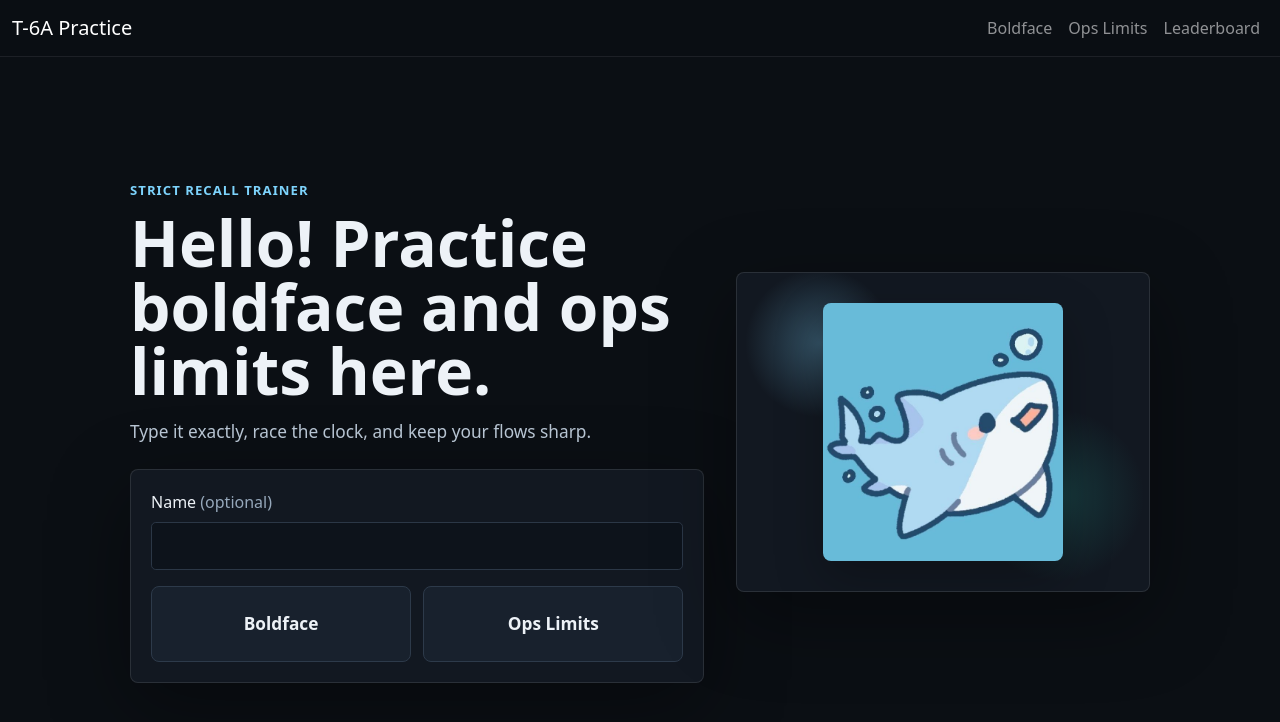
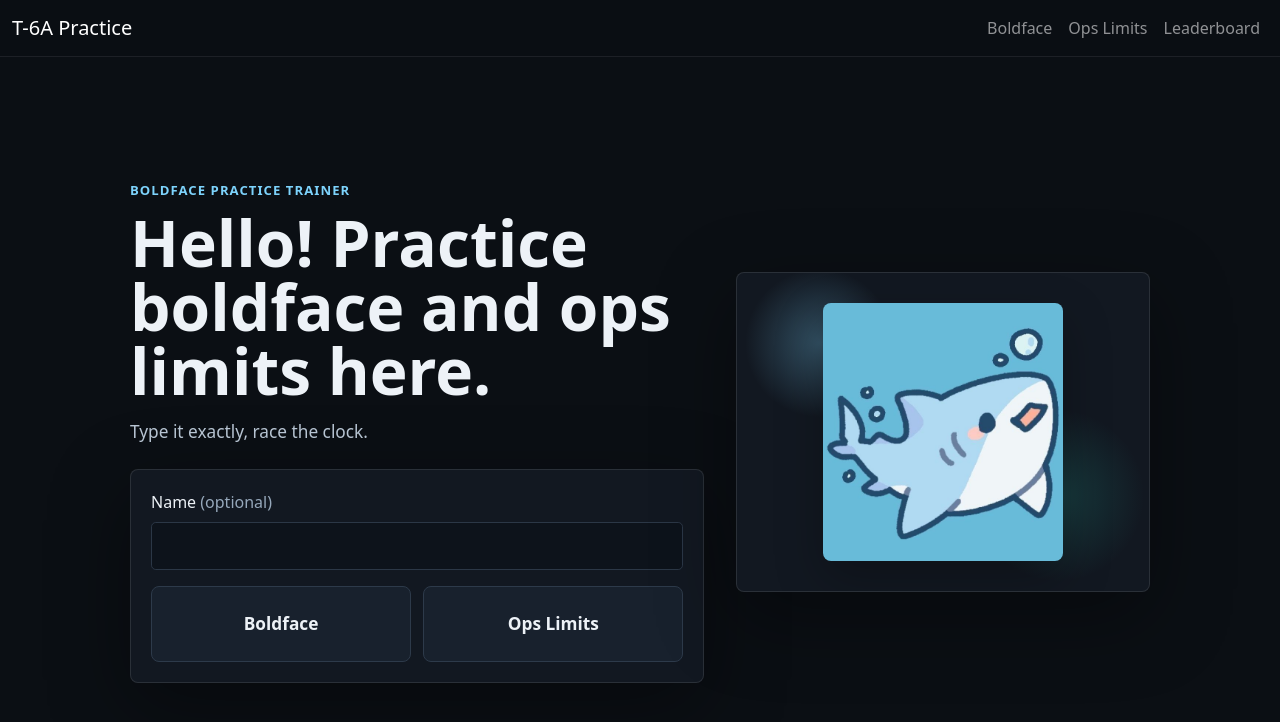
Before and after one commit to czarkula/t6-study, a plain HTML site: page index.html in a window 1280 px wide. Drawn offline with Linux system fonts and the light colour scheme.

Commit message:
Update homepage copy

```diff
--- a/index.html
+++ b/index.html
@@ -21,9 +21,9 @@
 
     <main class="home-shell container">
       <section class="home-copy">
-        <div class="hero-kicker">Strict recall trainer</div>
+        <div class="hero-kicker">Boldface Practice Trainer</div>
         <h1 class="home-title">Hello! Practice boldface and ops limits here.</h1>
-        <p class="hero-copy">Type it exactly, race the clock, and keep your flows sharp.</p>
+        <p class="hero-copy">Type it exactly, race the clock.</p>
 
         <div class="launch-panel mt-4">
           <label for="pilotName" class="form-label">Name <span class="optional-label">(optional)</span></label>
```
